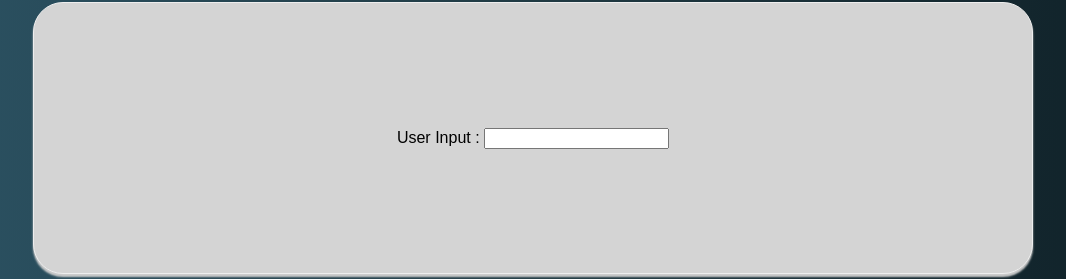
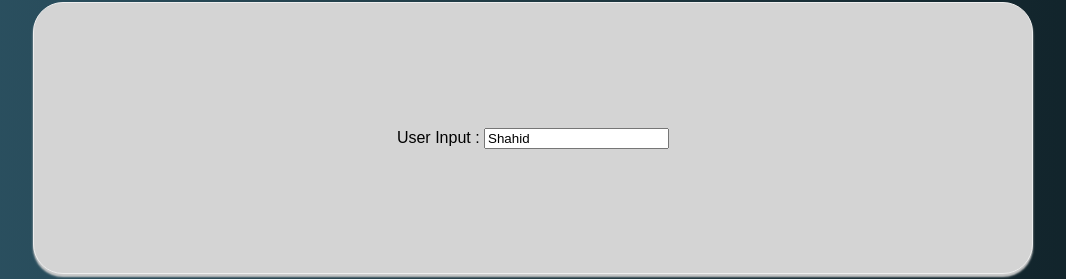
Before and after one commit to shahiddhariwala/playing-around-with-react-js, a React (Create React App) app in the folder base-syntax--assignment-problem/: page / in a window 1280 px wide. Shown: the part 123-402 px from the top of the page, without its empty margins (107-1173 px from the left). Built offline with nearby package versions, Linux system fonts and the light colour scheme.

Commit message:
Done : Add two-way-binding to your input (in UserInput) to also display the starting username

```diff
--- a/base-syntax--assignment-problem/src/App.js
+++ b/base-syntax--assignment-problem/src/App.js
@@ -15,7 +15,7 @@ class App extends Component {
   render() {
     return (
       <div className="App">
-        <UserInput changed={this.inputChangeHandler}></UserInput>
+        <UserInput changed={this.inputChangeHandler} name={this.state.users[0]}></UserInput>
         <UserOutput userName={this.state.users[0]}></UserOutput>
         <UserOutput userName={this.state.users[2]}></UserOutput>
       </div>
--- a/base-syntax--assignment-problem/src/User/UserInput.js
+++ b/base-syntax--assignment-problem/src/User/UserInput.js
@@ -5,7 +5,7 @@ const userInput = (props) => {
   return (
     <div className="box">
       <label>User Input : </label>
-      <input type="text" onChange = {props.changed}></input>
+      <input type="text" onChange = {props.changed} value={props.name}></input>
     </div>
   );
 };
```
